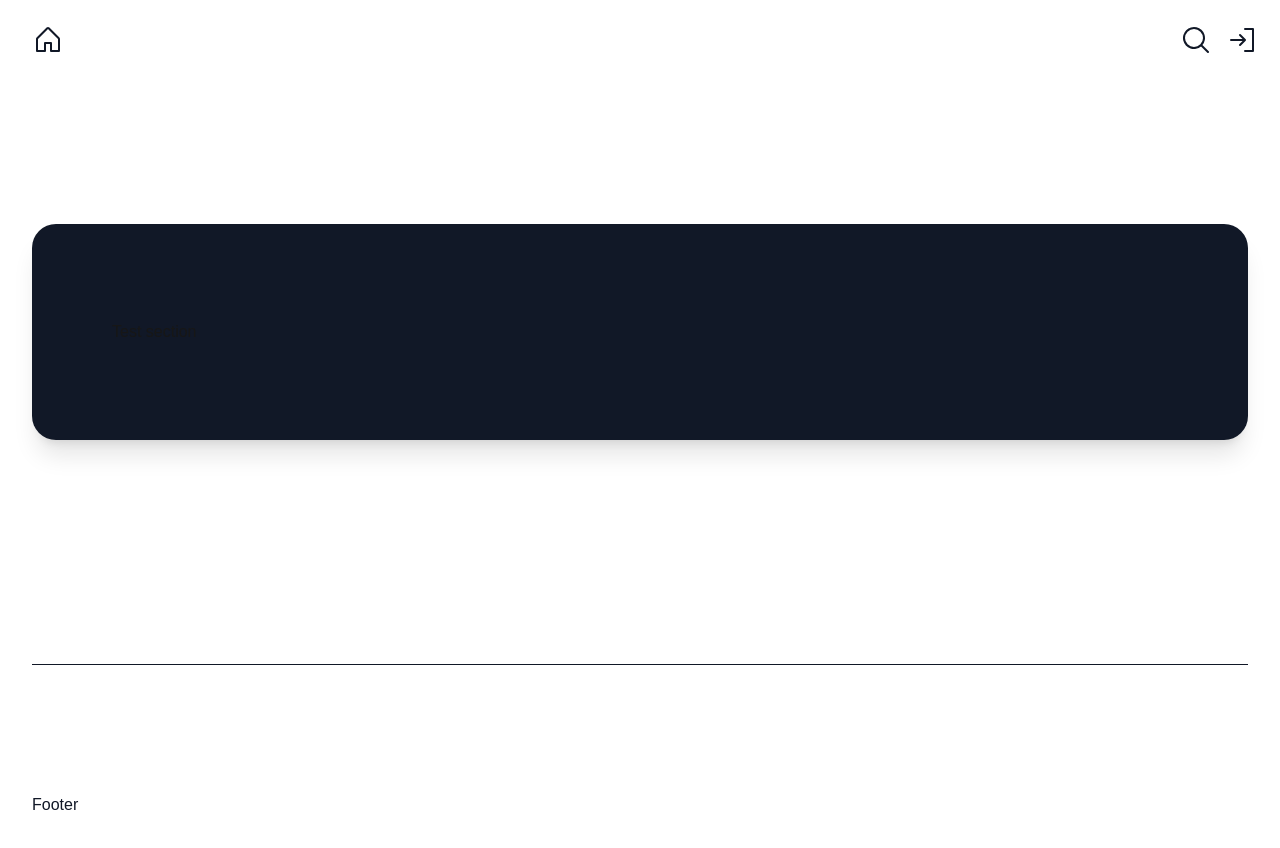
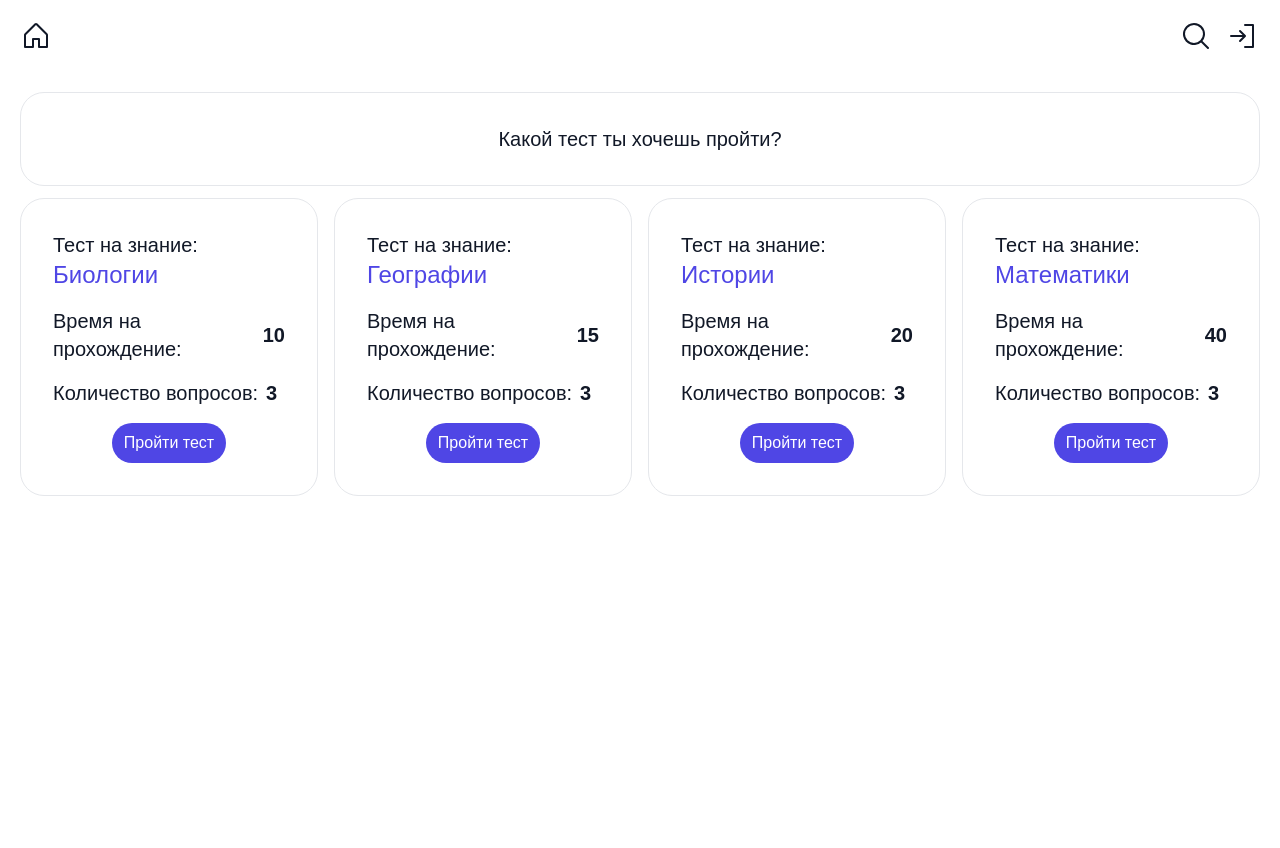
Before and after one commit to atvk/Quiz-App, a Next.js app: page / in a window 1280 px wide. Shown: the top 848 px of the page. After the commit the page ends 800 px from the top, so only its background shows below. Built offline with nearby package versions, Linux system fonts and the light colour scheme.

Commit message:
added SelectingTest component

```diff
--- a/src/app/layout.tsx
+++ b/src/app/layout.tsx
@@ -1,6 +1,7 @@
 import type { Metadata } from "next";
 import localFont from "next/font/local";
 import "./globals.css";
+import Header from "@/components/Header"
 
 const geistSans = localFont({
   src: "./fonts/GeistVF.woff",
@@ -20,15 +21,19 @@ export const metadata: Metadata = {
 
 export default function RootLayout({
   children,
-}: Readonly<{
+}: {
   children: React.ReactNode;
-}>) {
+}) {
   return (
-    <html lang="en">
-      <body
-        className={`${geistSans.variable} ${geistMono.variable} antialiased bg-white`}
-      >
-        {children}
+    <html lang="ru">
+      <body className={`${geistSans.variable} ${geistMono.variable} antialiased bg-white`}>
+        <div className="flex flex-col h-screen max-h-screen bg-white text-gray-900">
+          <Header />
+          <div className="flex-grow overflow-y-auto">
+            {children}
+            </div>
+
+        </div>
       </body>
     </html>
   );
--- a/src/app/page.tsx
+++ b/src/app/page.tsx
@@ -1,31 +1,54 @@
 'use client'
 import Header from "@/components/Header"
+import SelectingTest from "@/components/SelectingTest"
+import { useState } from "react"
+export type TestId = string
+export type QuestionId = string
+export interface Test {
+  id: TestId
+  name: string
+  questionIds: QuestionId[]
+  timeLimit: number | null
+}
+export const Tests: Test[] = [
+  {
+    id: "1",
+    name: "Биологии",
+    questionIds: ["QUESTION_ONE", "QUESTION_TWO", "QUESTION_THREE"],
+    timeLimit: 10,
+  },
+  {
+    id: "2",
+    name: "Географии",
+    questionIds: ["QUESTION_FOUR", "QUESTION_FIVE", "QUESTION_SIX"],
+    timeLimit: 15,
+  },
+  {
+    id: "3",
+    name: "Истории",
+    questionIds: ["QUESTION_SEVEN", "QUESTION_EIGHT", "QUESTION_NINE"],
+    timeLimit: 20,
+  },
+  {
+    id: "4",
+    name: "Математики",
+    questionIds: ["QUESTION_TEN", "QUESTION_ELEVEN", "QUESTION_TWELVE"],
+    timeLimit: 40,
+  },
+
+];
+
 export default function Home() {
+  const [selectedTest, setSelectedTest] = useState<Test | null>(null);
 
   return (
-    <div className="bg-white">
-      <Header />
+    <div className="p-5">
+          <SelectingTest
+            Tests={Tests}
+            selected={selectedTest}
+            onClickTest={(test: Test) => { return setSelectedTest(test) }}
+          />
 
-      <main>
-        <div className="mx-auto mt-5 max-w-8xl sm:mt-56 sm:px-6 lg:px-8">
-          <div className="relative overflow-hidden bg-gray-900 px-6 py-20 shadow-xl
-          sm:rounded-3xl sm:px-10 sm:py-24 md:px-12 lg:px-20">
-            Test section
-          </div>
-        </div>
-      </main>
-
-      <div className="mx-auto mt-32 px-6 lg:px-8">
-        <footer
-          aria-labelledby="footer-heading"
-          className="relative border-t border-gray-900 py-24 sm:mt-56 sm:py-32"
-        >
-
-          <div className="xl:grid xl:grid-cols-3 xl:gap-8 text-gray-900">Footer
-
-          </div>
-        </footer>
-      </div>
 
     </div>
   )
--- a/src/components/Header.tsx
+++ b/src/components/Header.tsx
@@ -4,12 +4,12 @@ import { House, SignIn, MagnifyingGlass } from "@phosphor-icons/react/dist/ssr"
 export default function Header() {
   return (
 
-    <header className="absolute inset-x-0 top-0 z-50 text-gray-900 " >
-      <nav className="flex items-center justify-between p-6 lg:px-8">
-        <div className="flex lg:flex-1">
+    <header>
+      <nav className="flex items-center justify-between p-5">
+        <div className="flex">
           <Link href="/"><House size={32} /></Link>
         </div>
-        <div className="flex space-x-4 text-gray-900 -mx-3">
+        <div className="flex space-x-4 text-gray-900">
           <Link href="/"><MagnifyingGlass size={32} /></Link>
           <Link href="/"><SignIn size={32} /></Link>
         </div>
--- /dev/null
+++ b/src/components/SelectingTest.tsx
@@ -0,0 +1,68 @@
+import { Test } from "../app/page"
+import Link from "next/link"
+
+type SelectingTestProps = {
+  Tests: Test[];
+  selected: Test | null;
+  onClickTest: (test: Test) => void;
+}
+
+export default function SelectingTest({ Tests, selected, onClickTest }: SelectingTestProps) {
+
+  return (
+    <div className="grid">
+      <h1 className='flex justify-center text-gray-900 text-md md:text-xl mb-3 border
+       border-gray-200 rounded-3xl p-8'>
+        Какой тест ты хочешь пройти?
+      </h1>
+      <div className="grid grid-cols-1 xl:grid xl:grid-cols-4 sm:grid sm:grid-cols-2 gap-4">
+        {Tests.map((test) => (
+          <div
+            key={test.id}
+            className={`${selected !== test ?
+              "border border-gray-200 cursor-pointer rounded-3xl p-8" :
+              "border border-indigo-600 cursor-pointer rounded-3xl p-8"}`}
+            onClick={() => { onClickTest(test) }}
+          >
+            <p className="text-sm md:text-xl">Тест на знание:</p>
+            <h2 className='text-indigo-600 text-xl md:text-xl xl:text-2xl ont-bold'>{test.name}</h2>
+
+            <div className="flex justify-beetween items-center gap-2 mt-4">
+              <p className="text-sm md:text-xl">Время на прохождение:</p>
+              <p className="text-sm md:text-xl font-bold">{test.timeLimit}</p>
+            </div>
+            <div className="flex justify-beetween items-center gap-2 mt-4">
+              <p className="text-sm md:text-xl">Количество вопросов:</p>
+              <p className="text-sm md:text-xl font-bold">{test.questionIds.length}</p>
+            </div>
+            <div className="flex items-center mt-4">
+              <Link
+                href={test.id}
+                className=' bg-indigo-600 m-auto rounded-3xl px-3 py-2 text-white hover:bg-indigo-400'>
+                Пройти тест
+              </Link>
+            </div>
+
+
+
+
+
+
+
+
+          </div>
+        ))}
+      </div>
+
+
+    </div>
+
+
+
+  )
+
+
+
+
+
+};
```
